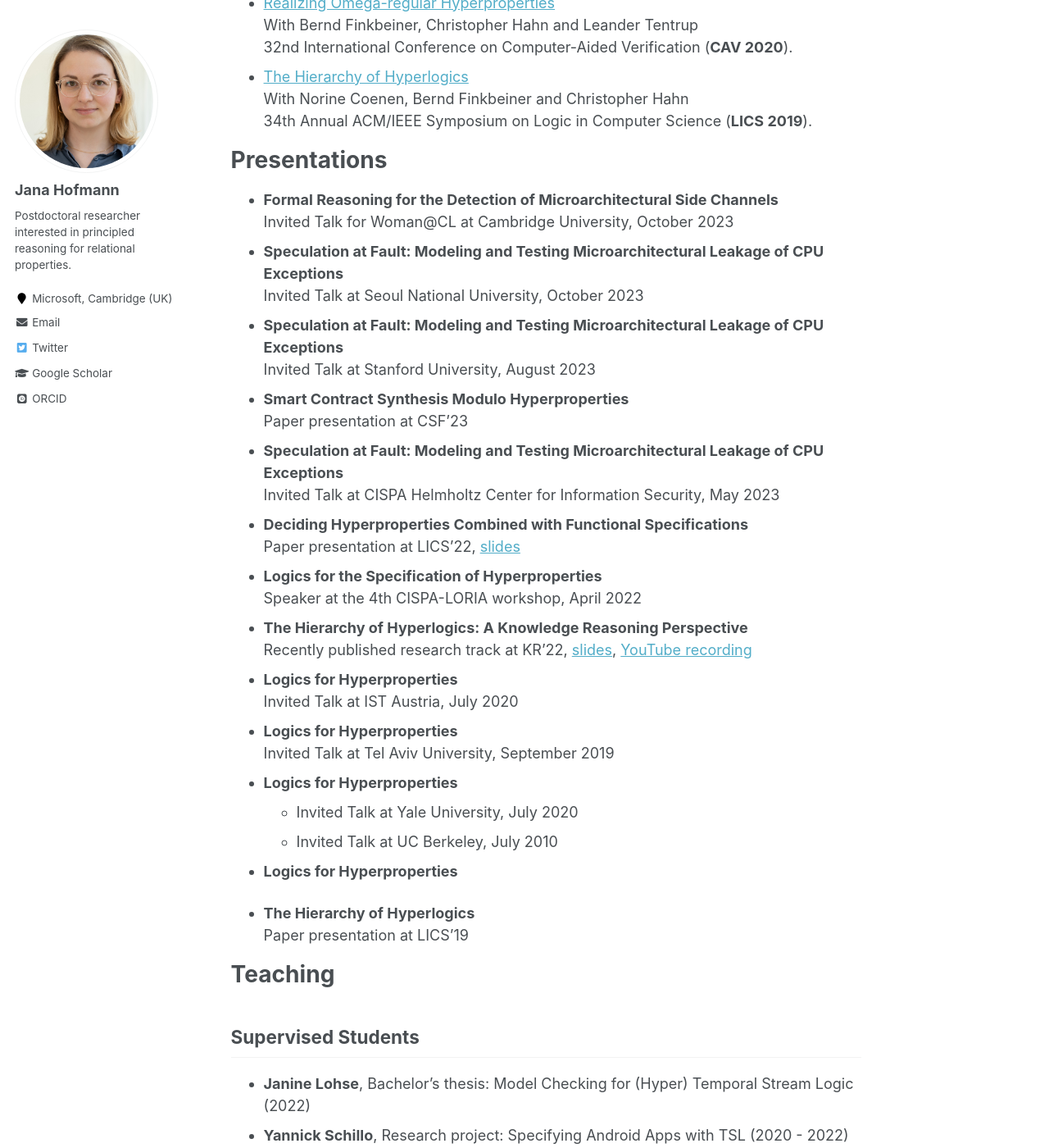
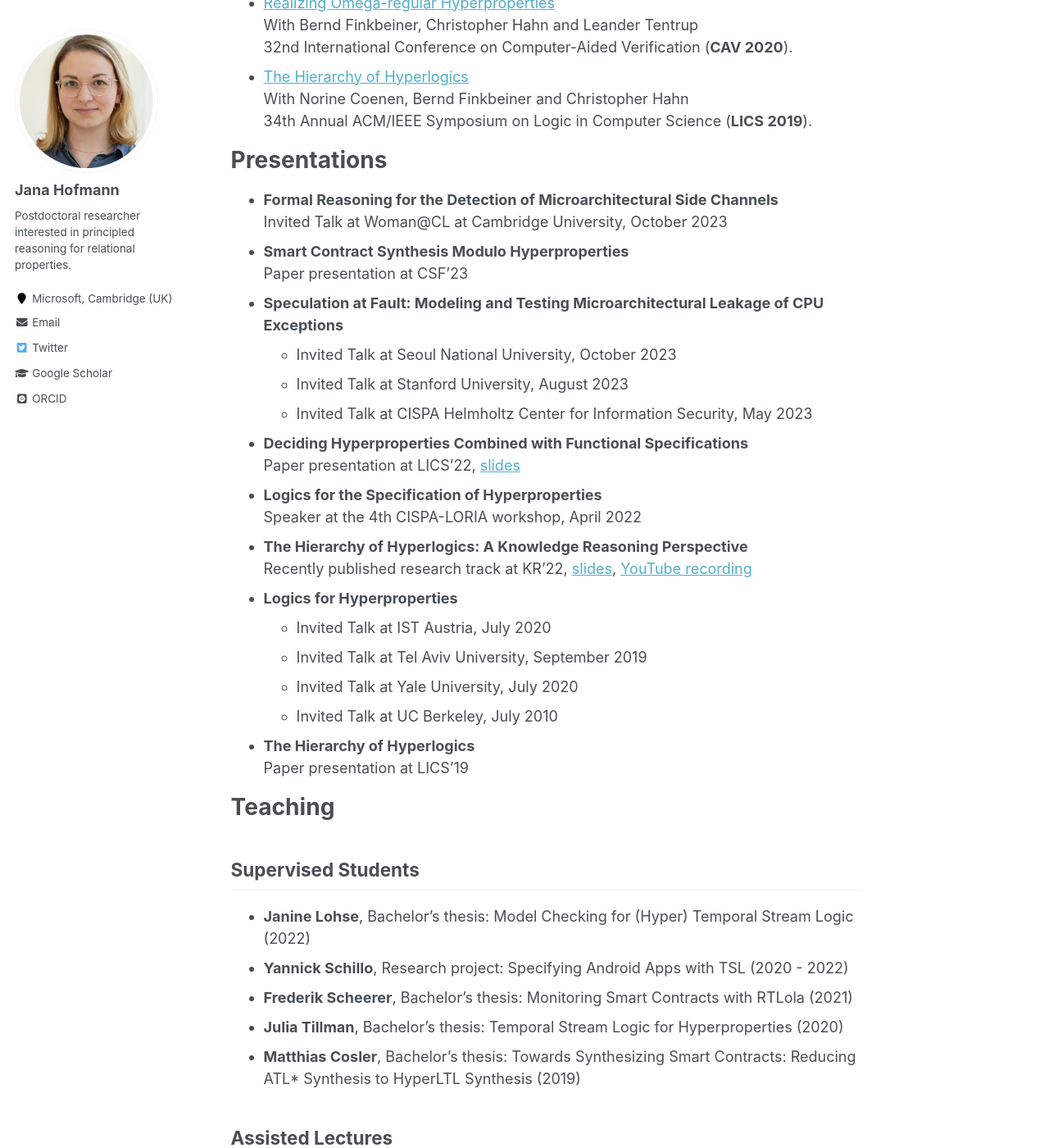
Before and after one commit to janahofmann/janahofmann.github.io, a Jekyll site: the page built from _pages/about.md, in a window 1280 px wide and 1400 px high, scrolled down 1895 px. Shown: the whole window at 82% size. Built offline with Jekyll 4.4.1, drawn with Linux system fonts in a browser that asks for light colours; emoji names are drawn with the system emoji font; some web fonts are replaced.

Commit message:
website update

```diff
--- a/_pages/about.md
+++ b/_pages/about.md
@@ -73,15 +73,13 @@
 # Presentations
 
 * **Formal Reasoning for the Detection of Microarchitectural Side Channels**<br>
-  Invited Talk for Woman@CL at Cambridge University, October 2023
-* **Speculation at Fault: Modeling and Testing Microarchitectural Leakage of CPU Exceptions**<br>
-  Invited Talk at Seoul National University, October 2023
-* **Speculation at Fault: Modeling and Testing Microarchitectural Leakage of CPU Exceptions**<br>
-  Invited Talk at Stanford University, August 2023
+  Invited Talk at Woman@CL at Cambridge University, October 2023
 * **Smart Contract Synthesis Modulo Hyperproperties**<br>
   Paper presentation at CSF'23
 * **Speculation at Fault: Modeling and Testing Microarchitectural Leakage of CPU Exceptions**<br>
-  Invited Talk at CISPA Helmholtz Center for Information Security, May 2023
+  * Invited Talk at Seoul National University, October 2023
+  * Invited Talk at Stanford University, August 2023
+  * Invited Talk at CISPA Helmholtz Center for Information Security, May 2023
 * **Deciding Hyperproperties Combined with Functional Specifications**<br>
   Paper presentation at LICS'22, [slides](http://janahofmann.github.io/files/talk_LICS2022.pdf)
 * **Logics for the Specification of Hyperproperties**<br>
@@ -89,14 +87,10 @@
 * **The Hierarchy of Hyperlogics: A Knowledge Reasoning Perspective**<br>
   Recently published research track at KR'22, [slides](http://janahofmann.github.io/files/talk_KR2020.pdf), [YouTube recording](https://www.youtube.com/watch?v=6RvgBaWC374)
 * **Logics for Hyperproperties**<br>
-  Invited Talk at IST Austria, July 2020
-* **Logics for Hyperproperties**<br>
-  Invited Talk at Tel Aviv University, September 2019
-* **Logics for Hyperproperties**<br>
+  * Invited Talk at IST Austria, July 2020
+  * Invited Talk at Tel Aviv University, September 2019
   * Invited Talk at Yale University, July 2020
   * Invited Talk at UC Berkeley, July 2010
-* **Logics for Hyperproperties**<br>
-
 * **The Hierarchy of Hyperlogics**<br>
   Paper presentation at LICS'19
 
```
